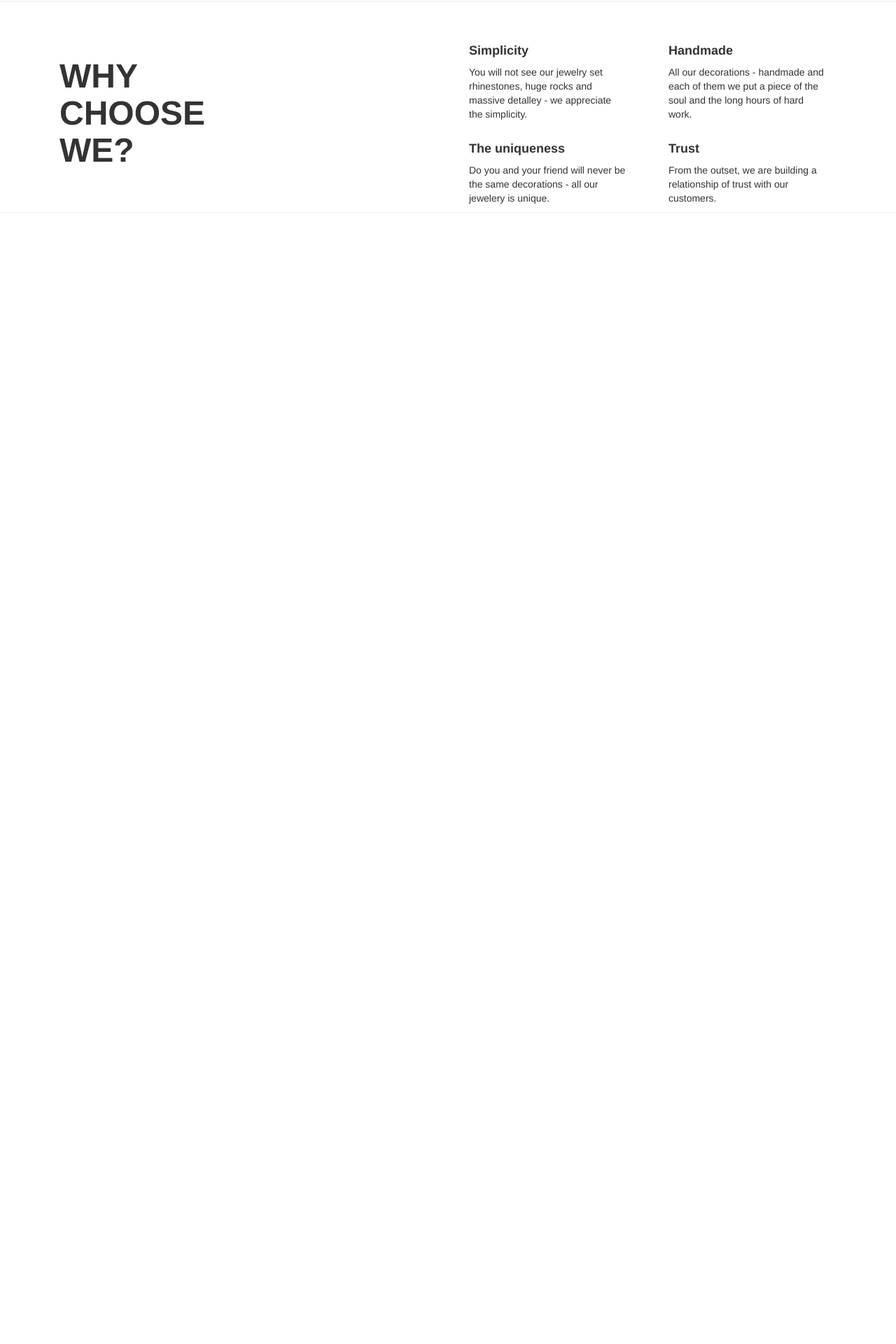
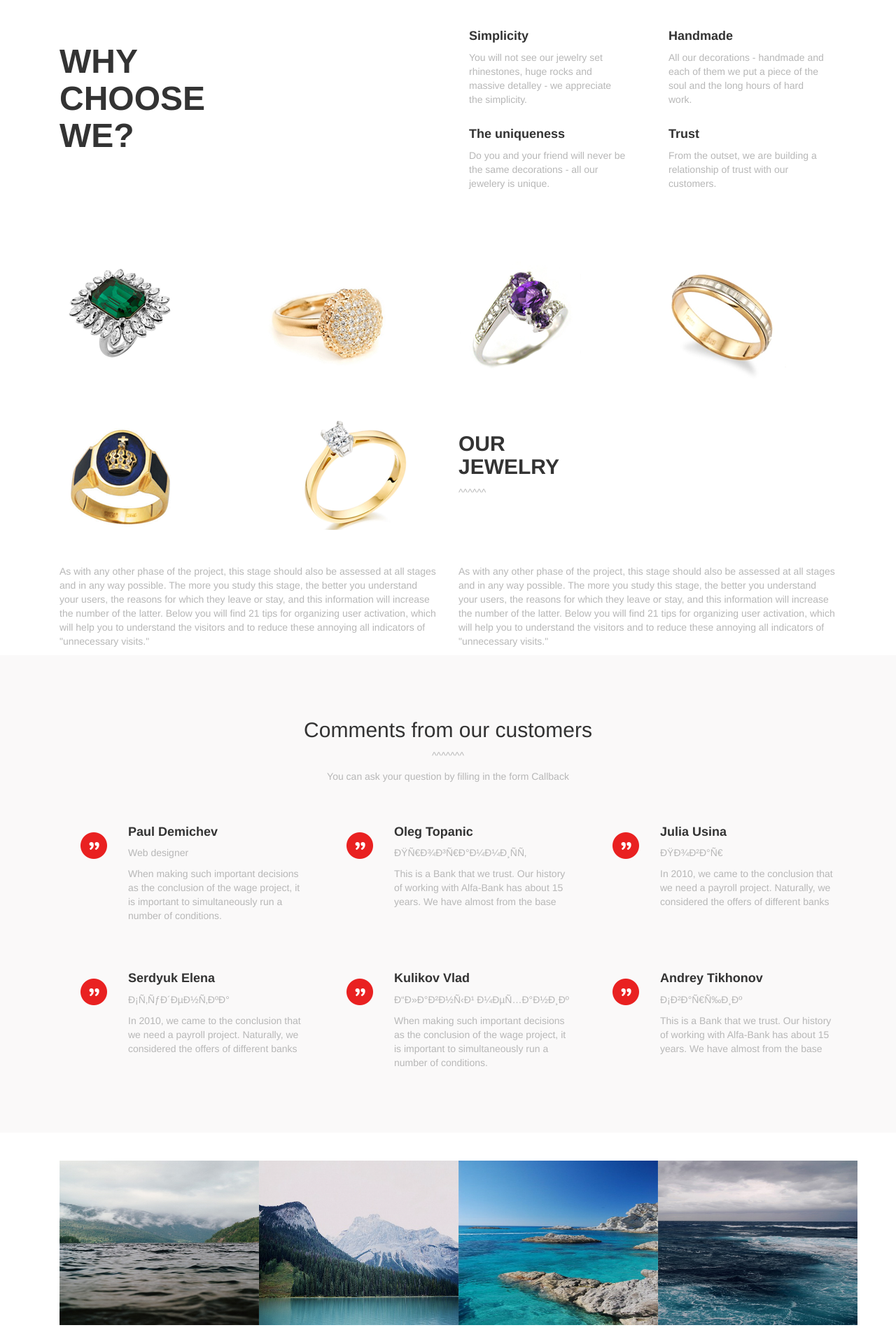
Before and after one commit to steven-jackson-private/Practice, a PHP site: page / in a window 1280 px wide. Shown: the part 2480-4400 px from the top of the page at 70% size. Before the commit the page ends 2784 px from the top, so only its background shows below. Run offline with PHP 8.4, Linux system fonts and the light colour scheme.

Commit message:
Final update
Section and Footer added

```diff
--- a/practice1/css/stylesheet.css
+++ b/practice1/css/stylesheet.css
@@ -5,6 +5,11 @@ float: right;
 color: white;
 
 
+}
+
+p {
+
+  color: #b7b7b7;
 }
 a {
   color: white;
@@ -82,7 +87,7 @@ border-radius: 5px;
 }
 
 div.row {
-  border-bottom: 1px solid #f1f1f1;
+
   margin: 40px 0px ;
 }
 
@@ -113,15 +118,23 @@ text-align: center;
 padding: 30px;
 }
 
+.row.section-1{
+  margin:10px 0px ;
+  padding-bottom: 40px;
+ border-bottom: 1px solid #f1f1f1;
+}
+
 .row.section-3 {
   margin:0px ;
 padding: 40px 0px ;
   background-color: #faf9f9;
+  border:0px solid;
 }
+
+
 .row.section-2{
   margin:10px 0px ;
   padding-bottom: 40px;
-  border:0px solid;
 }
 
 .row.section-3 h3{
@@ -144,3 +157,76 @@ padding: 40px 0px ;
   font-weight: bold;
 
 }
+
+.container.section-5 h2{
+  font-weight: bold;
+}
+
+.row.section-6 {
+  margin:0px ;
+padding: 40px 0px ;
+  background-color: #faf9f9;
+}
+
+section.section-6{
+text-align: center;
+padding: 30px;
+}
+
+
+.left{
+  float: left;
+}
+.right{
+  float: right;
+}
+
+.section-6 img{
+padding: 30px;
+margin-bottom: 42px;
+float: left;
+}
+
+.section-6 h3{
+font-weight: bold;
+}
+.section-7{
+  padding-bottom: 40px;
+}
+.section-7 img{
+height: 235px;
+width: 285px;
+}
+
+.section-7 h2{
+  padding: 40px 0px;
+font-size: 42px;
+}
+
+footer .row {
+  background-color: #141414;
+  margin: 0px;
+  padding:20px 0px;
+}
+
+
+footer ul {
+  list-style-type: none;
+  padding: 0px;
+}
+
+footer a {
+ color: #3a3a3a;
+}
+
+
+.footer-header {
+font-size: 18px;
+  color: #FFF;
+  padding: 0 0 0 15px;
+}
+
+.social-links img {
+
+  padding: 0px 5px;
+}
--- a/practice1/index.html
+++ b/practice1/index.html
@@ -9,7 +9,7 @@ stevenjackson.sanguine@gmail.com
 Recreation from free PSD.
 Practice 1 - Single Page
 Start: 30 Jan 2015
-End:
+End:  2 Jan 2015
 -->
 
 <!-- Latest compiled and minified CSS -->
@@ -29,8 +29,7 @@ End:
 	<header class="header">
 
 		<div class="container">
-				<div class="logo">Jewelery</div
-					>
+			<div class="logo">Jewelery</div>
 
 			<!-- Nav-->
 			<ul class="nav ">
@@ -63,7 +62,7 @@ End:
 
 		<!--Section 1-->
 		<div class="container">
-					<div class="row">
+			<div class="row section-1">
 				<section class="col-md-6 section-1">
 
 					<h2>OUR <br>INTERESTING <br>HISTORY</h2>
@@ -175,8 +174,10 @@ End:
 							<!--Section 4-->
 
 
+
+							<div class="container">
 								<div class="row section-4">
-										<div class="container">
+
 									<section class="col-md-6">
 										<h2>WHY<br>CHOOSE<br>WE?</h2>
 
@@ -232,6 +233,319 @@ End:
 							<!--Section 4 End-->
 
 
+							<!--Section 5-->
+							<!-- Images -->
+							<div class="container section-5">
+								<div class="row">
+									<section class="col-md-3">
+										<img src="img/img-1.png" alt="">
+
+
+
+									</section>
+
+									<section class="col-md-3">
+										<img src="img/img-2.png" alt="">
+
+
+
+									</section>
+
+									<section class="col-md-3">
+										<img src="img/img-3.png" alt="">
+
+
+
+									</section>
+
+									<section class="col-md-3">
+										<img src="img/img-4.png" alt="">
+
+
+
+									</section>
+								</div>
+
+
+								<div class="row">
+									<section class="col-md-3">
+										<img src="img/img-5.png" alt="">
+
+
+
+									</section>
+
+									<section class="col-md-3">
+										<img src="img/img-6.png" alt="">
+
+
+
+									</section>
+
+									<!-- Images  End-->
+									<section class="col-md-6">
+										<h2>OUR<br>JEWELRY</h2>
+										<p>^^^^^^</p>
+
+
+									</section>
+
+								</div>
+								<!-- text section -->
+								<section class="col-md-6">
+									<p>As with any other phase of the project, this stage should also be assessed at all stages and in any way possible. The more you study this stage, the better you understand your users, the reasons for which they leave or stay, and this information will increase the number of the latter. Below you will find 21 tips for organizing user activation, which will help you to understand the visitors and to reduce these annoying all indicators of "unnecessary visits."</p>
+
+
+
+								</section>
+
+								<section class="col-md-6">
+									<p>As with any other phase of the project, this stage should also be assessed at all stages and in any way possible. The more you study this stage, the better you understand your users, the reasons for which they leave or stay, and this information will increase the number of the latter. Below you will find 21 tips for organizing user activation, which will help you to understand the visitors and to reduce these annoying all indicators of "unnecessary visits."</p>
+
+
+
+
+								</section>
+								<!-- text section end-->
+							</div>
+							<!--Section 5 End-->
+
+							<!--Section 6 -->
+							<div class="row section-6">
+								<div class="container">
+
+									<section class="col-md-12 section-6">
+										<h2>Comments from our customers</h2>
+										<p>^^^^^^^</p>
+										<p>You can ask your question by filling in the form Callback</p>
+
+									</section>
+									<!-- Panel listing -->
+
+									<div class="row">
+										<section class="col-md-4">
+
+											<img src="img/comment-img.png" >
+
+
+											<h3>Paul Demichev</h3>
+											<p>Web designer</p>
+											<p>When making such important decisions as the conclusion of the wage project, it is important to simultaneously run a number of conditions.</p>
+
+										</section>
+
+										<section class="col-md-4">
+											<img src="img/comment-img.png">
+											<h3>Oleg Topanic</h3>
+											<p>Программист</p>
+											<p>This is a Bank that we trust. Our history of working with Alfa-Bank has about 15 years. We have almost from the base</p>
+
+										</section>
+
+										<section class="col-md-4">
+											<img src="img/comment-img.png">
+											<h3>Julia Usina</h3>
+											<p>Повар</p>
+											<p>In 2010, we came to the conclusion that we need a payroll project. Naturally, we considered the offers of different banks</p>
+
+										</section>
+									</div>
+									<div class="row">
+										<section class="col-md-4">
+											<img src="img/comment-img.png">
+											<h3>Serdyuk Elena</h3>
+											<p>Студентка</p>
+											<p>In 2010, we came to the conclusion that we need a payroll project. Naturally, we considered the offers of different banks</p>
+
+										</section>
+
+										<section class="col-md-4">
+											<img src="img/comment-img.png">
+											<h3>Kulikov Vlad</h3>
+											<p>Главный механик</p>
+											<p>When making such important decisions as the conclusion of the wage project, it is important to simultaneously run a number of conditions.</p>
+
+										</section>
+
+										<section class="col-md-4">
+											<img src="img/comment-img.png">
+											<h3>Andrey Tikhonov</h3>
+											<p>Сварщик</p>
+											<p>This is a Bank that we trust. Our history of working with Alfa-Bank has about 15 years. We have almost from the base</p>
+
+										</section>
+										<!-- Panel listing -->
+
+
+									</div>
+								</div>
+							</div>
+
+						</div>
+						<!--Section 6 End-->
+
+
+						<!--Section 7 -->
+
+						<!-- Images -->
+						<div class="container section-7">
+							<div class="row">
+								<section class="col-md-3">
+									<img src="img/grid-1.png" alt="">
+
+
+
+								</section>
+
+								<section class="col-md-3">
+									<img src="img/grid-2.png" alt="">
+
+
+
+								</section>
+
+								<section class="col-md-3">
+									<img src="img/grid-3.png" alt="">
+
+
+
+								</section>
+
+								<section class="col-md-3">
+									<img src="img/grid-4.png" alt="">
+
+
+
+								</section>
+							</div>
+
+
+							<div class="row">
+								<section class="col-md-6">
+									<h2>OUR<br>PHOTOBLOG</h2>
+									<p>^^^^^^</p>
+
+
+								</section>
+
+								<section class="col-md-3">
+									<img src="img/grid-5.png" alt="">
+
+
+
+								</section>
+
+								<section class="col-md-3">
+									<img src="img/grid-6.png" alt="">
+
+
+
+								</section>
+
+								<!-- Images  End-->
+
+
+							</div>
+							<!-- text section -->
+							<section class="col-md-6">
+								<p>Like any other phase of the project, this phase should also be assessed at all stages and in any way. The more you study this stage, the better you understand your users, the reasons for which they leave or stay, and this information will allow to increase the number of the latter. Below you will find 21 Council for organizing activated users that will help you understand the visitors and to reduce those irritating all the indicators of "unnecessary viewings".</p>
+
+
+
+							</section>
+
+							<section class="col-md-6">
+								<p>Like any other phase of the project, this phase should also be assessed at all stages and in any way. The more you study this stage, the better you understand your users, the reasons for which they leave or stay, and this information will allow to increase the number of the latter. Below you will find 21 Council for organizing activated users that will help you understand the visitors and to reduce those irritating all the indicators of "unnecessary viewings".</p>
+
+
+
+
+							</section>
+							<!-- text section end-->
+						</div>
+
+						<!--Section 7 End-->
+
+
+
+
+
+<footer>
+							<div class="row">
+								<div class="container">
+
+
+<div class="row">
+
+									<div class="footer-header left">JEWELERY</div>
+									<div class="social-links right">
+										<a href="#" ><img src="img/fb-2.png" alt=""></a>
+									<a href="#"><img src="img/twitter-2.png" alt=""></a>
+
+<a href="#"><img src="img/d.png" alt=""></a>
+<a href="#"><img src="img/google.png" alt=""></a>
+
+									</div>
+
+
+</div>
+
+<div class="row">
+									<section class="col-md-3">
+										<ul>
+											<li><a href="">Production time</a></li>
+											<li><a href="">Questions and answers</a></li>
+											<li><a href="">Payment methods</a></li>
+										</ul>
+
+
+
+									</section>
+
+									<section class="col-md-3">
+											<ul>
+											<li><a href="">Shipping information</a></li>
+											<li><a href="">Feedback</a></li>
+											<li><a href="">User agreement</a></li>
+										</ul>
+
+
+
+
+									</section>
+
+									<section class="col-md-3">
+
+
+
+									</section>
+
+									<section class="col-md-3">
+	<p class="copyright">
+Copyright © 2014. Softline.
+All rights reserved.
+</p>
+
+
+									</section>
+
+</div>
+
+
+
+								</div>
+							</div>
+</footer>
+
+
+
+
+
+
+
+
+
+
 						<!-- Scripts -->
 						<script src="https://maxcdn.bootstrapcdn.com/bootstrap/3.3.2/js/bootstrap.min.js"></script>
 
```
Also changed, not shown: practice1/css/bootstrap.css, practice1/img/comment-img.png (added), practice1/img/d.png (added), practice1/img/fb-2.png (added), practice1/img/google.png (added), practice1/img/grid-1.png (added), practice1/img/grid-2.png (added), practice1/img/grid-3.png (added), practice1/img/grid-4.png (added), practice1/img/grid-5.png (added), practice1/img/grid-6.png (added), practice1/img/img-1.png (added), practice1/img/img-2.png (added), practice1/img/img-3.png (added), 4 more files. Lines whose indentation alone changed are shown as unchanged.
